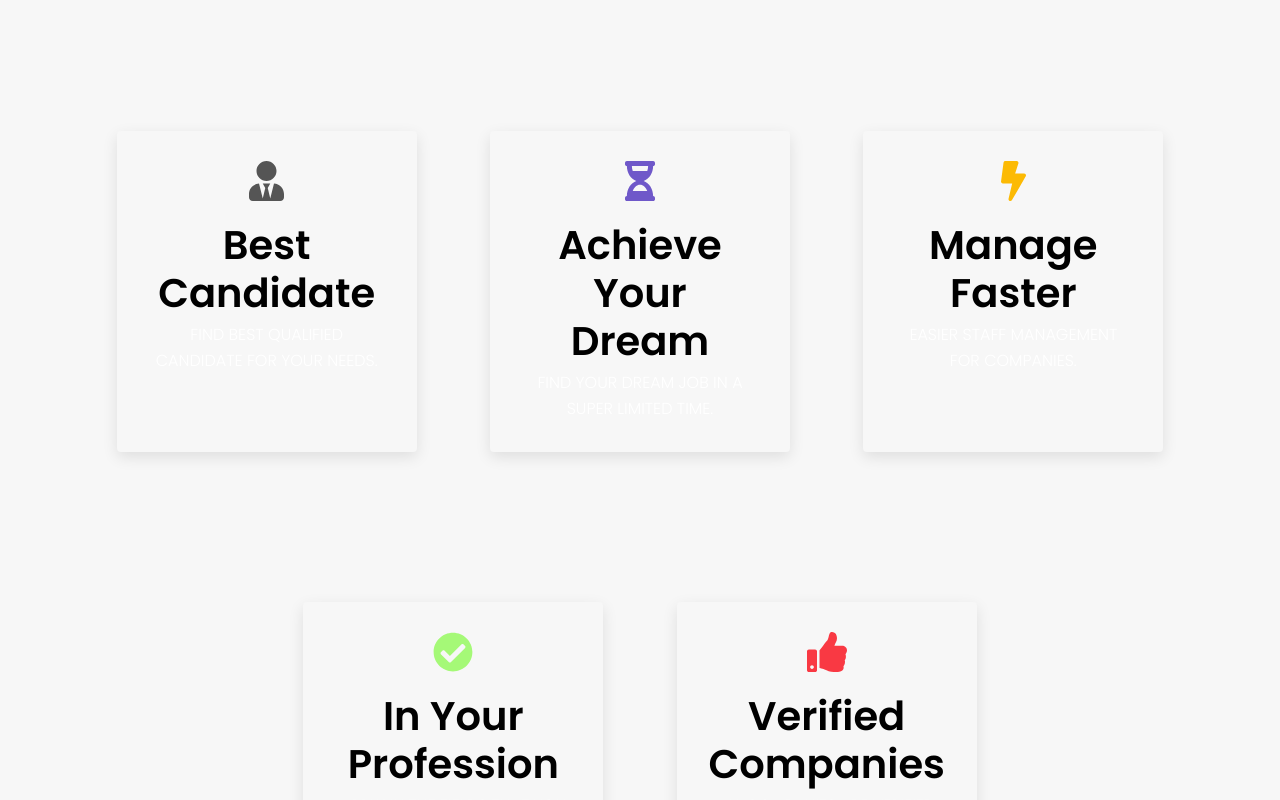
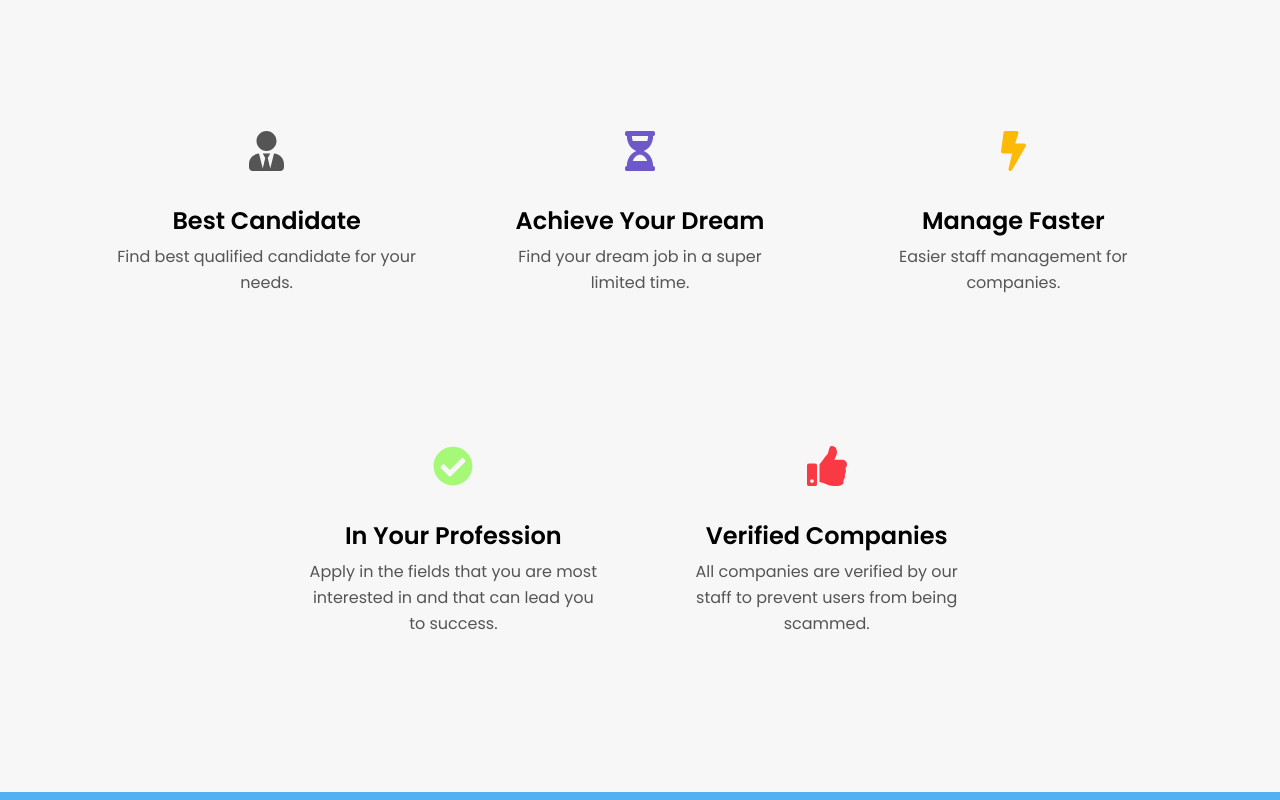
Before and after one commit to Ebubekiryzc/hrms-front-end, a React (Create React App) app: page /about in a window 1280 px wide. Shown: the part 720-1520 px from the top of the page. Built offline with nearby package versions, Linux system fonts and the light colour scheme.

Commit message:
Some style bugs fixed.

```diff
--- a/src/pages/AboutUs/AboutUs.css
+++ b/src/pages/AboutUs/AboutUs.css
@@ -47,11 +47,26 @@
 
 .about-us .why-hrms .why-hrms-cards .card {
   border: none;
+  box-shadow: none;
   background-color: var(--black-100);
   text-align: center;
   width: 300px;
+  margin: 75px 0;
+  cursor: auto;
+  padding: 0;
+}
+
+.about-us .why-hrms .why-hrms-cards .card .card-header-text{
+  color: var(--black-900);
+  font-weight: 600;
+  font-size: 24px;
+  text-align: left;
+}
+
+.about-us .why-hrms .why-hrms-cards .card .spanText{
   color: var(--black-400);
-  margin: 75px 0;
+  text-transform: none;
+  font-weight: 400;
 }
 
 .about-us .why-hrms .why-hrms-cards .card .card-icon {
@@ -86,11 +101,6 @@
   transform: scale(1.1);
 }
 
-.about-us .why-hrms .why-hrms-cards .card .card-header-text {
-  color: var(--black-900);
-  font-weight: 600;
-}
-
 @media (max-width: 570px) {
   .about-us .why-hrms .why-hrms-cards .col-6 {
     width: 100% !important;
```
